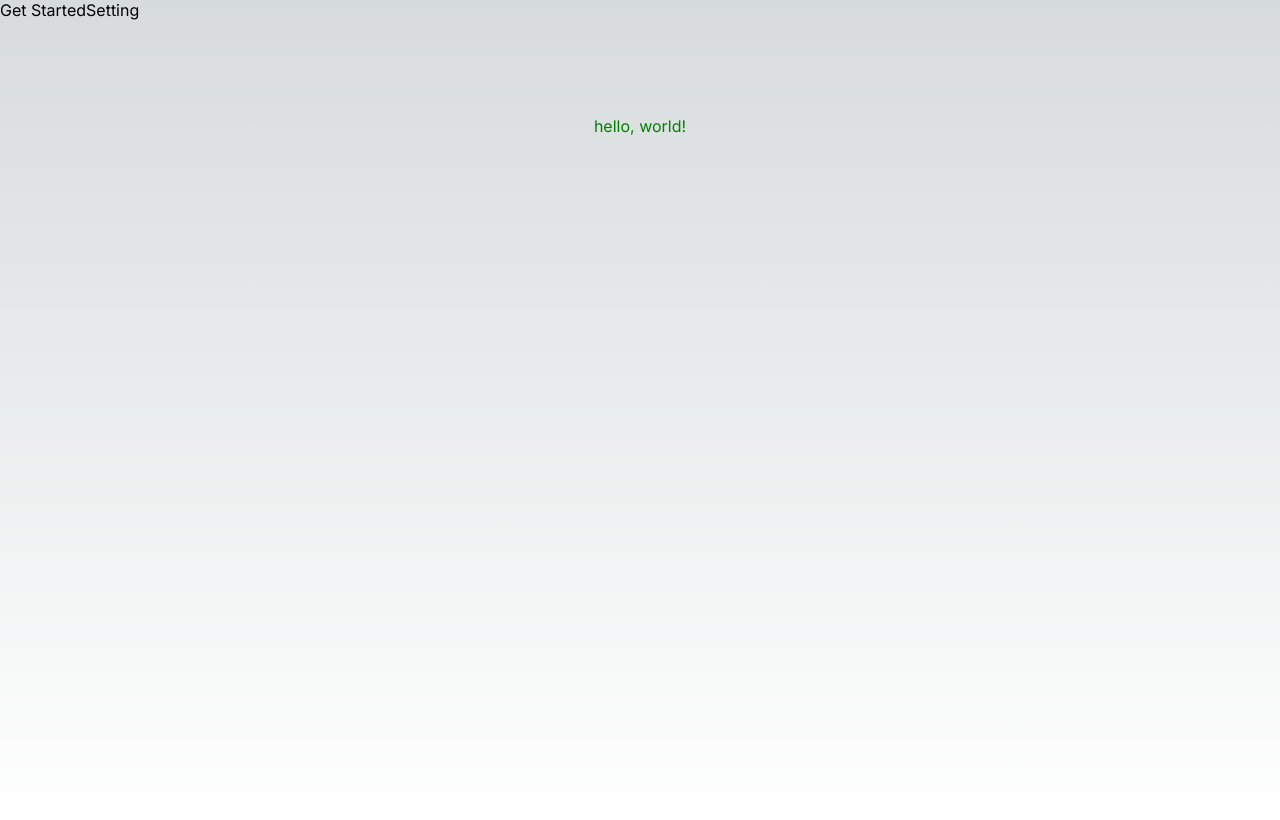
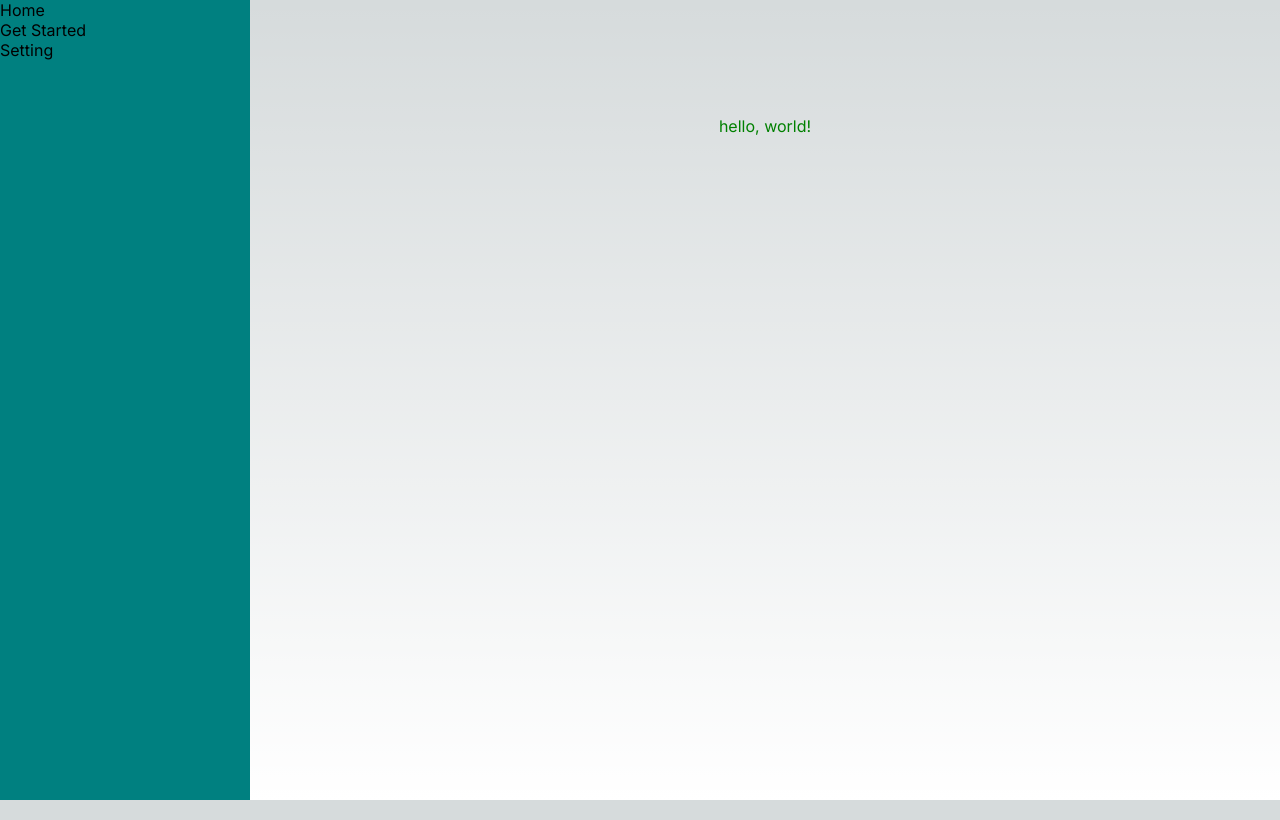
Before and after one commit to overusevery/tryreactquery, a Next.js app in the folder frontend/: page / in a window 1280 px wide. Built offline with nearby package versions, Linux system fonts and the light colour scheme.

Commit message:
[2]arrage layout of sidebar

```diff
--- a/frontend/src/app/globals.css
+++ b/frontend/src/app/globals.css
@@ -105,3 +105,19 @@ a {
     color-scheme: dark;
   }
 }
+
+.container {
+  display: flex;
+}
+
+.main-content {
+  flex: 1;
+  padding: 20px;
+  min-height: 100vh;
+}
+
+.sidebar {
+  width: 250px;
+  background-color: teal;
+  min-height: 100vh;
+}
--- a/frontend/src/app/layout.tsx
+++ b/frontend/src/app/layout.tsx
@@ -16,12 +16,25 @@ export default function RootLayout({
   children: React.ReactNode
 }) {
   return (
-    <html lang="en">
-      <navi>
-        <Link href="/getstarted">Get Started</Link>
-        <Link href="/setting">Setting</Link>
-      </navi>
-      <body className={inter.className}>{children}</body>
+    <html className={inter.className}lang="en">
+      <body className='container' >
+        <navi className='sidebar'>
+          <ul>
+            <li key='0'>
+              <Link href="/">Home</Link>
+            </li>
+            <li key='1'>
+              <Link href="/getstarted">Get Started</Link>
+            </li>
+            <li key='2'>
+              <Link href="/setting">Setting</Link>
+            </li>
+          </ul>
+        </navi>
+        <div className='main-content'>
+          {children}
+        </div>
+      </body>
     </html>
   )
 }
--- a/frontend/src/app/page.module.css
+++ b/frontend/src/app/page.module.css
@@ -4,6 +4,5 @@
   justify-content: space-between;
   align-items: center;
   padding: 6rem;
-  min-height: 100vh;
   color: green;
 }
```
